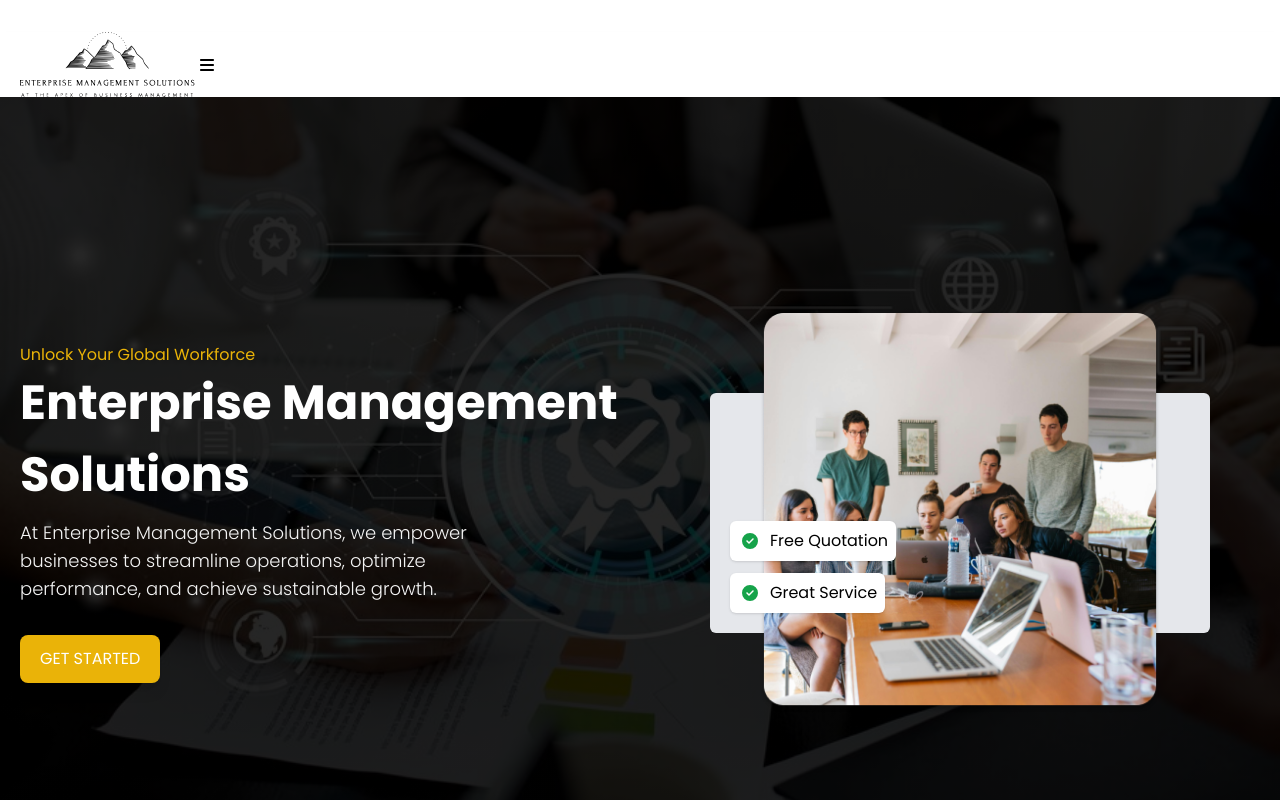
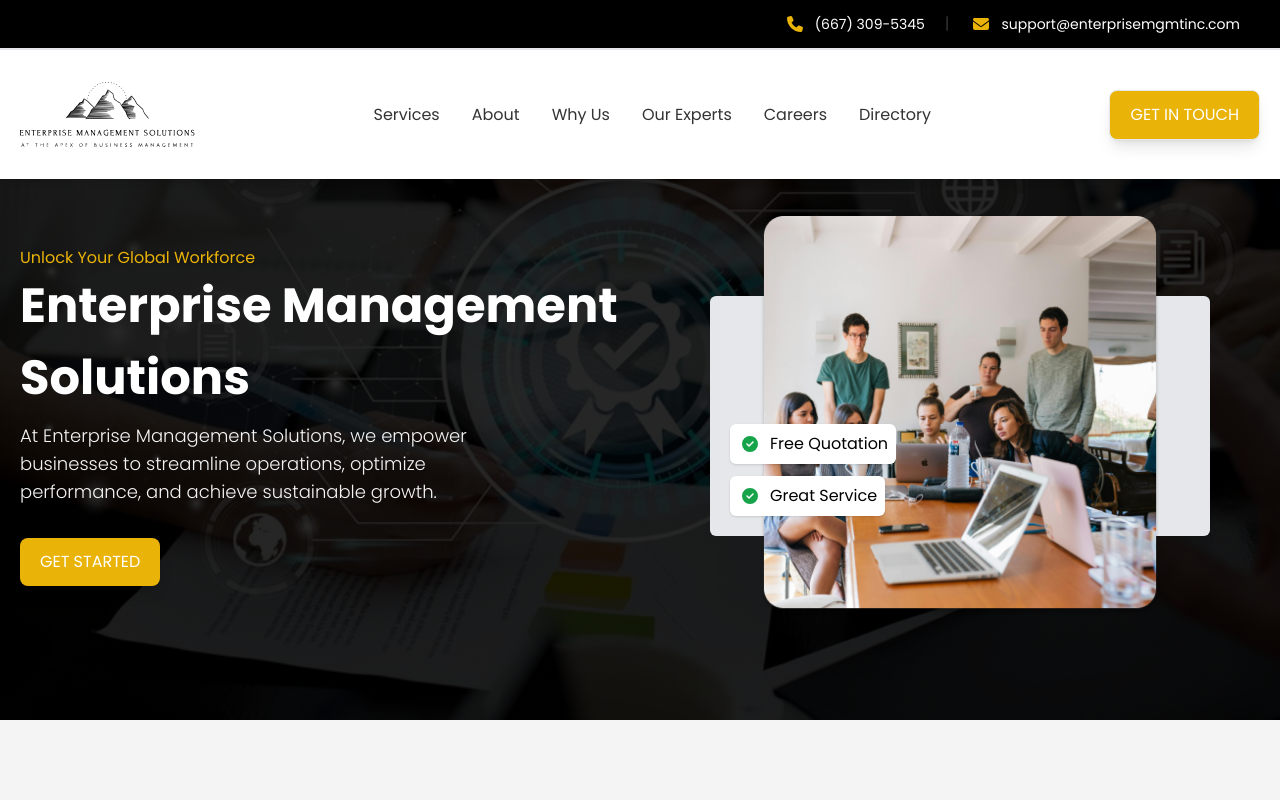
Before and after one commit to wilhelmusolejr/enterprise-management-solutions, a Next.js app: page / in a window 1280 px wide. Shown: the top 800 px of the page. Built offline with nearby package versions, Linux system fonts and the light colour scheme.

Commit message:
revert nav component

```diff
--- a/src/app/page.js
+++ b/src/app/page.js
@@ -331,7 +331,85 @@ export default function Home() {
   return (
     <>
       {/* NAVIGATOR */}
-      <Navigator />
+      <div className="fixed z-20 w-full pb-8 bg-white shadow-md short-notice">
+        {/* small banner */}
+        <div className="hidden w-full text-center text-white bg-black border-b-2 sm:block">
+          <div className="flex flex-row justify-end gap-5 px-10 py-3 mx-auto ">
+            {/* item */}
+            <div className="flex items-center justify-center gap-2">
+              <FontAwesomeIcon icon={faPhone} className="text-yellow-500" />
+              <p className="text-sm">(667) 309-5345</p>
+            </div>
+            <p className="text-light-black">|</p>
+            {/* item */}
+            <div className="flex items-center justify-center gap-2">
+              <FontAwesomeIcon icon={faEnvelope} className="text-yellow-500" />
+              <p className="text-sm">support@enterprisemgmtinc.com</p>
+            </div>
+          </div>
+        </div>
+
+        {/* navigator - container */}
+        <div className="container flex items-center justify-between px-5 mx-auto mt-8 ">
+          {/* logo */}
+          <div className="logo">
+            {/* <Image src="/emslogo.svg" alt="Logo" width={175} height={175} /> */}
+            <Link href={"/"}>
+              <Image
+                src="/emslogo_black.svg"
+                alt="Logo"
+                width={175}
+                height={175}
+              />
+            </Link>
+          </div>
+
+          {/* nav-links */}
+          <ul className="items-center hidden gap-8 capitalize lg:flex text-light-black">
+            <NavLink
+              id={"services"}
+              section={"services"}
+              activeSection={activeSection}
+            />
+            <NavLink
+              id={"about"}
+              section={"about"}
+              activeSection={activeSection}
+            />
+            <NavLink
+              id={"why-us"}
+              section={"Why us"}
+              activeSection={activeSection}
+            />
+            <NavLink
+              id={"our-experts"}
+              section={"our experts"}
+              activeSection={activeSection}
+            />
+
+            <NavLink
+              id={"careers"}
+              section={"careers"}
+              activeSection={activeSection}
+            />
+            <NavLink
+              id={"directory"}
+              section={"directory"}
+              activeSection={activeSection}
+            />
+          </ul>
+
+          {/* nav-button */}
+          <a
+            href="#contact"
+            className="items-center justify-center hidden gap-2 px-5 py-3 text-white uppercase transition duration-300 bg-yellow-500 border rounded-lg shadow-lg lg:flex btn w-max hover:bg-yellow-600 hover:shadow-xl"
+          >
+            <p>Get in touch</p>
+          </a>
+
+          <FontAwesomeIcon icon={faBars} className="lg:hidden " />
+        </div>
+      </div>
 
       {/* HEADER */}
       <header className="flex items-center header header-home">
--- a/src/app/service/[name]/page.js
+++ b/src/app/service/[name]/page.js
@@ -86,7 +86,85 @@ export default function Page() {
   return (
     <>
       {/* NAVIGATOR */}
-      <Navigator />
+      <div className="fixed z-20 w-full pb-8 bg-white shadow-md short-notice">
+        {/* small banner */}
+        <div className="hidden w-full text-center text-white bg-black border-b-2 sm:block">
+          <div className="flex flex-row justify-end gap-5 px-10 py-3 mx-auto ">
+            {/* item */}
+            <div className="flex items-center justify-center gap-2">
+              <FontAwesomeIcon icon={faPhone} className="text-yellow-500" />
+              <p className="text-sm">(667) 309-5345</p>
+            </div>
+            <p className="text-light-black">|</p>
+            {/* item */}
+            <div className="flex items-center justify-center gap-2">
+              <FontAwesomeIcon icon={faEnvelope} className="text-yellow-500" />
+              <p className="text-sm">support@enterprisemgmtinc.com</p>
+            </div>
+          </div>
+        </div>
+
+        {/* navigator - container */}
+        <div className="container flex items-center justify-between px-5 mx-auto mt-8 ">
+          {/* logo */}
+          <div className="logo">
+            {/* <Image src="/emslogo.svg" alt="Logo" width={175} height={175} /> */}
+            <Link href={"/"}>
+              <Image
+                src="/emslogo_black.svg"
+                alt="Logo"
+                width={175}
+                height={175}
+              />
+            </Link>
+          </div>
+
+          {/* nav-links */}
+          <ul className="items-center hidden gap-8 capitalize lg:flex text-light-black">
+            <NavLink
+              id={"services"}
+              section={"services"}
+              activeSection={activeSection}
+            />
+            <NavLink
+              id={"about"}
+              section={"about"}
+              activeSection={activeSection}
+            />
+            <NavLink
+              id={"why-us"}
+              section={"Why us"}
+              activeSection={activeSection}
+            />
+            <NavLink
+              id={"our-experts"}
+              section={"our experts"}
+              activeSection={activeSection}
+            />
+
+            <NavLink
+              id={"careers"}
+              section={"careers"}
+              activeSection={activeSection}
+            />
+            <NavLink
+              id={"directory"}
+              section={"directory"}
+              activeSection={activeSection}
+            />
+          </ul>
+
+          {/* nav-button */}
+          <a
+            href="#contact"
+            className="items-center justify-center hidden gap-2 px-5 py-3 text-white uppercase transition duration-300 bg-yellow-500 border rounded-lg shadow-lg lg:flex btn w-max hover:bg-yellow-600 hover:shadow-xl"
+          >
+            <p>Get in touch</p>
+          </a>
+
+          <FontAwesomeIcon icon={faBars} className="lg:hidden " />
+        </div>
+      </div>
 
       {/* HEADER */}
       <header className="flex items-center header header-service bg-light-white">
```
